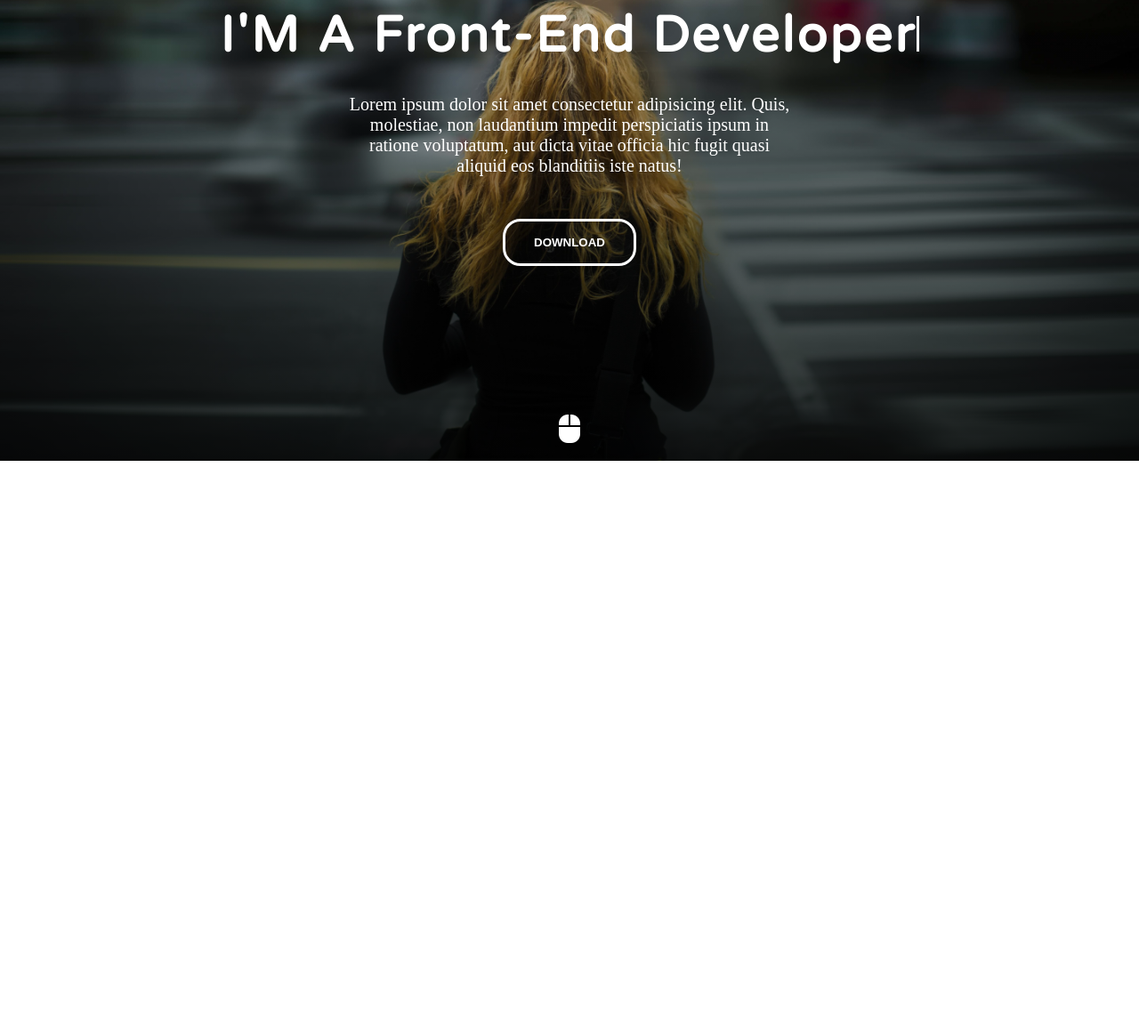
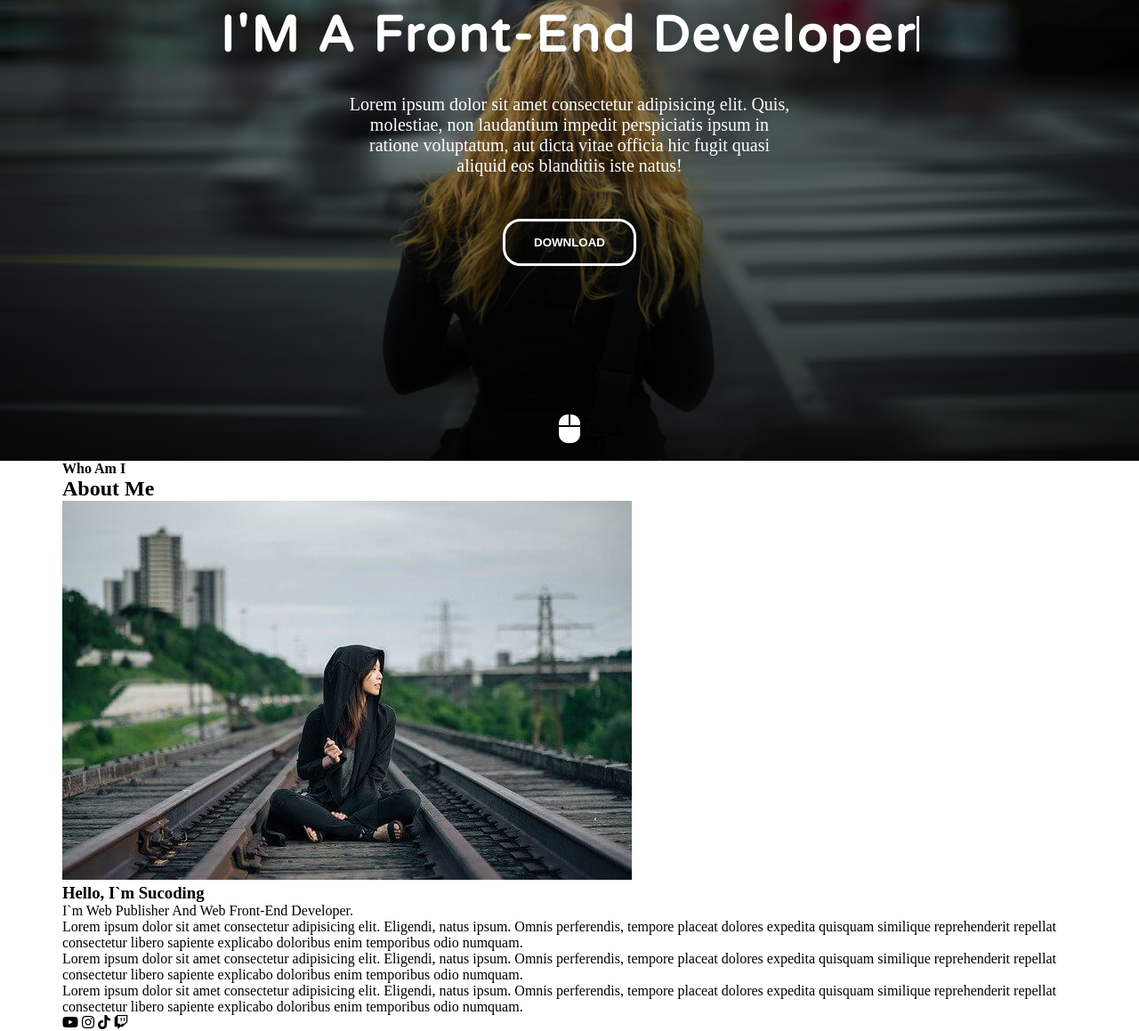
Before and after one commit to cjs9615/practice-html, a plain HTML site: page index.html in a window 1280 px wide. Shown: the part 282-1441 px from the top of the page at 89% size. Before the commit the page ends 800 px from the top, so only its background shows below. Drawn offline with Linux system fonts and the light colour scheme.

Commit message:
코드 수정
코드 수정

```diff
--- a/index.html
+++ b/index.html
@@ -35,5 +35,56 @@
             <button class="mouse"><i class="fa-solid fa-computer-mouse"></i></button>
         </div>
     </main>
+
+    <!-- About -->
+    <section class="about">
+        <div class="container">
+            <div class="title">
+            <h4>Who Am I</h4>
+            <h2>About Me</h2>
+            </div>
+            <div class="about-self">
+            <div class="left">
+                <img src="static/images/me_alone.jpg" alt="" />
+            </div>
+            <div class="right">
+                <h3>Hello, <strong>I`m Sucoding</strong></h3>
+                <p>I`m Web Publisher And Web Front-End Developer.</p>
+                <p>
+                Lorem ipsum dolor sit amet consectetur adipisicing elit. Eligendi,
+                natus ipsum. Omnis perferendis, tempore placeat dolores expedita
+                quisquam similique reprehenderit repellat consectetur libero
+                sapiente explicabo doloribus enim temporibus odio numquam.
+                </p>
+                <p>
+                Lorem ipsum dolor sit amet consectetur adipisicing elit. Eligendi,
+                natus ipsum. Omnis perferendis, tempore placeat dolores expedita
+                quisquam similique reprehenderit repellat consectetur libero
+                sapiente explicabo doloribus enim temporibus odio numquam.
+                </p>
+                <p>
+                Lorem ipsum dolor sit amet consectetur adipisicing elit. Eligendi,
+                natus ipsum. Omnis perferendis, tempore placeat dolores expedita
+                quisquam similique reprehenderit repellat consectetur libero
+                sapiente explicabo doloribus enim temporibus odio numquam.
+                </p>
+                <div class="social">
+                <a href="#">
+                    <i class="fa-brands fa-youtube"></i>
+                </a>
+                <a href="#">
+                    <i class="fa-brands fa-instagram"></i>
+                </a>
+                <a href="#">
+                    <i class="fa-brands fa-tiktok"></i>
+                </a>
+                <a href="#">
+                    <i class="fa-brands fa-twitch"></i>
+                </a>
+                </div>
+            </div>
+            </div>
+        </div>
+    </section>
 </body>
 </html>
--- a/static/css/style.css
+++ b/static/css/style.css
@@ -1,6 +1,7 @@
 
 @import url('https://fonts.googleapis.com/css2?family=Poppins:wght@400;700&family=Varela+Round&display=swap');
 
+/*  초기화 */
 * {
     margin: 0;
     padding: 0;
@@ -17,6 +18,8 @@ li{
     width: 1140px;
     margin: 0 auto;
 }
+
+/* 헤더 */
 header{
     position:fixed;
     color:white;
@@ -132,3 +135,5 @@ main h2 span::after {
       opacity: 0;
     }
 }
+
+/* 섹션 */
```
